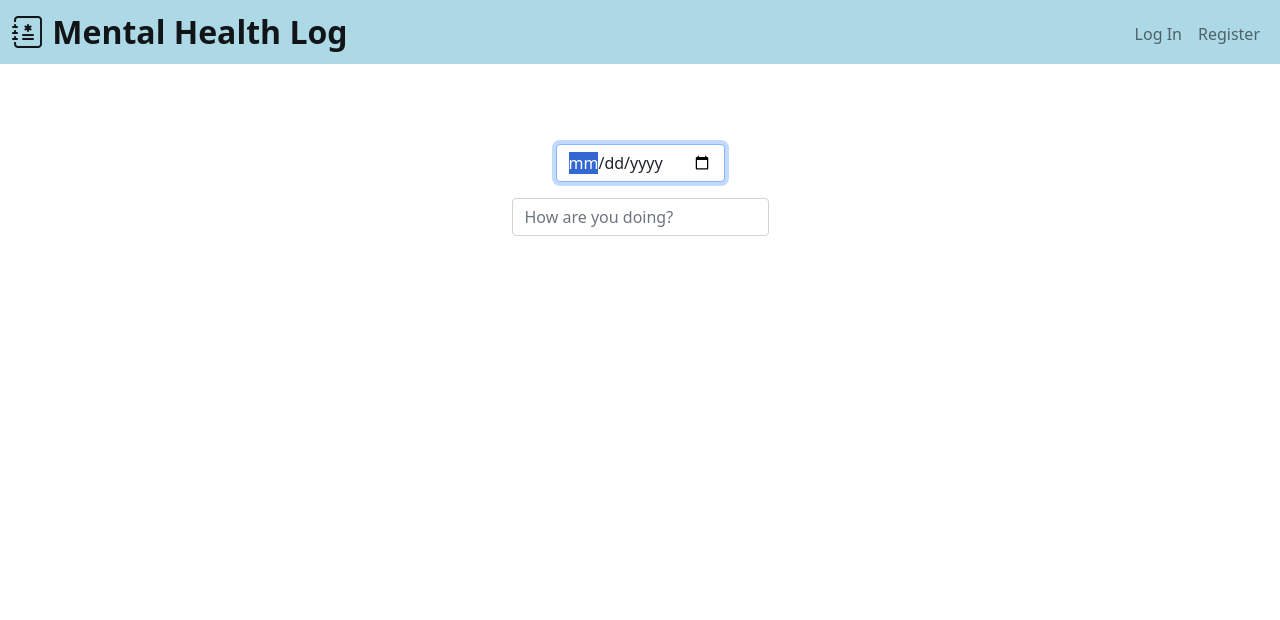
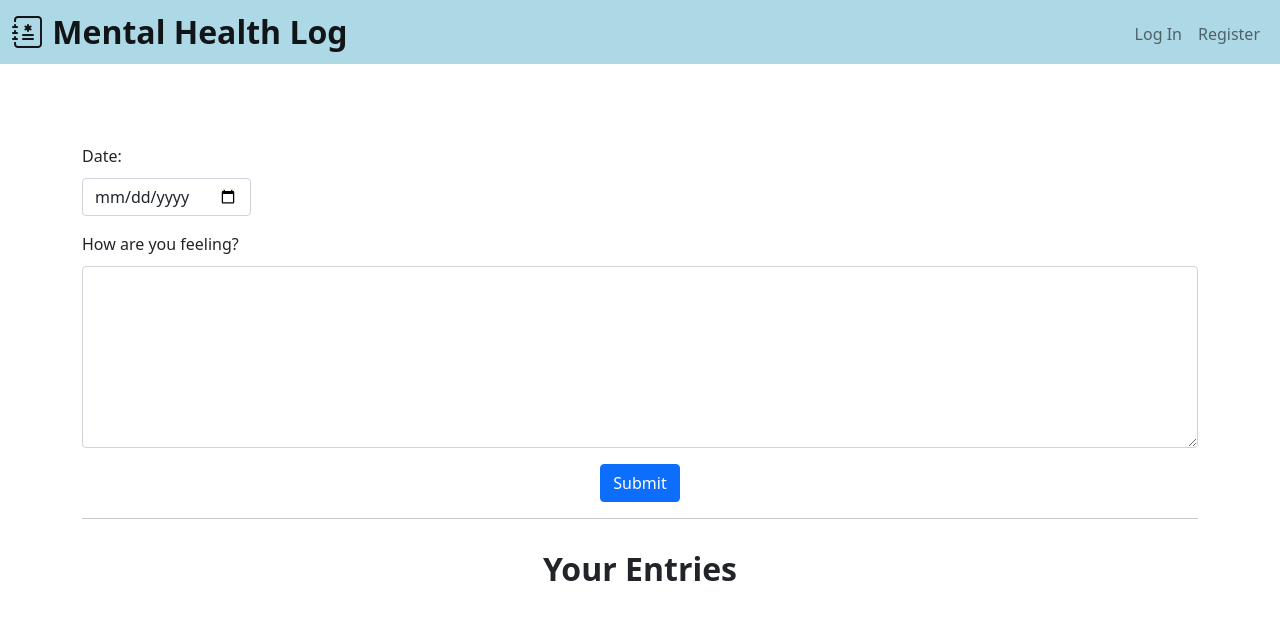
Before and after one commit to jliu0327/mental_health_tracker, a Flask app: template templates/journal.html in a window 1280 px wide. Shown: the top 620 px of the page. Run offline with Flask 3, Linux system fonts and the light colour scheme; the template is opened without the code that fills it, so the values that code supplies are empty.

Commit message:
updated journal html and app.py

```diff
--- a/app.py
+++ b/app.py
@@ -125,6 +125,40 @@ def register():
         return render_template("register.html", genders=GENDERS, birthdate=birthdate, min_date=min_date)
 
 
+@app.route("/entry", methods=["GET", "POST"])
+@login_required
+def journal_log():
+    # Connect to database
+    conn = db_connection()
+    cur = conn.cursor()
+
+    if request.method == "POST":
+        # Retrieve information from journal page
+        entry_date = request.form.get("date")
+        if not entry_date:
+            flash("Please enter the date")
+            return redirect("/entry")
+        content = request.form.get("content")
+        if not content:
+            flash("Text field is missing")
+            return redirect("entry")
+
+        # Insert data into table
+        cur.execute("INSERT INTO entries (user_id, date, content) VALUES (?, ?, ?)",
+                    (session["user_id"], entry_date, content))
+        # Commit changes
+        conn.commit()
+
+        # Executes query and prepares the query, but does not return data
+    cur.execute("SELECT date, content FROM entries WHERE user_id = ? ORDER BY date DESC", (session["user_id"],))
+    # Retrieve all the rows from result set as a list of tuples
+    entries = cur.fetchall()
+    # Close connection
+    conn.close()
+
+    today = date.today()
+    return render_template("journal.html", today=today, entries=entries)
+
 
 if __name__ == "__main__":
     app.run(debug=True)
--- a/templates/journal.html
+++ b/templates/journal.html
@@ -5,12 +5,28 @@
 {% endblock %}
 
 {% block main %}
-    <form action="/journal" method="post">
+    <form action="/entry" method="post">
+        <div style="text-align: left; padding-bottom: 10px;">Date:</div>
         <div class="mb-3">
-            <input autocomplete="off" autofocus class="form-control mx-auto w-auto" name="date" type="date" min="{{ birthdate }}" max="{{ today }}">
+            <input autocomplete="off" class="form-control w-auto" name="date" type="date" min="{{ birthdate }}" max="{{ today }}">
+        </div>
+        <div style="text-align: left; padding-bottom: 10px;">How are you feeling?</div>
+        <div class="mb-3">
+            <textarea autocomplete="off" class="form-control mb-3" name="content "rows="7"></textarea>
         </div>
         <div class="mb-3">
-            <input autocomplete="off" autofocus class="form-control mx-auto w-auto" name="entry" placeholder="How are you doing?" type="text">
+            <button class="btn btn-primary" type="submit">Submit</button>
         </div>
     </form>
+
+    <hr>
+
+    <h2 style="padding-top: 15px;"><b>Your Entries</b></h2>
+    {% for entry in entries %}
+        <div class="entry-box">
+            <p>{{ entry["date"] }}</p>
+            <p>{{ entry["content"] }}</p>
+        </div>
+    {% endfor %}
+
 {% endblock %}
```
Also changed, not shown: schema_db.py (+11 -0 lines), mental_health.db.
